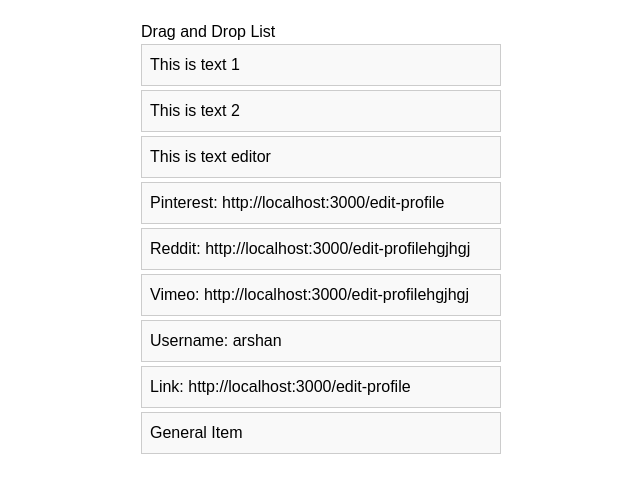
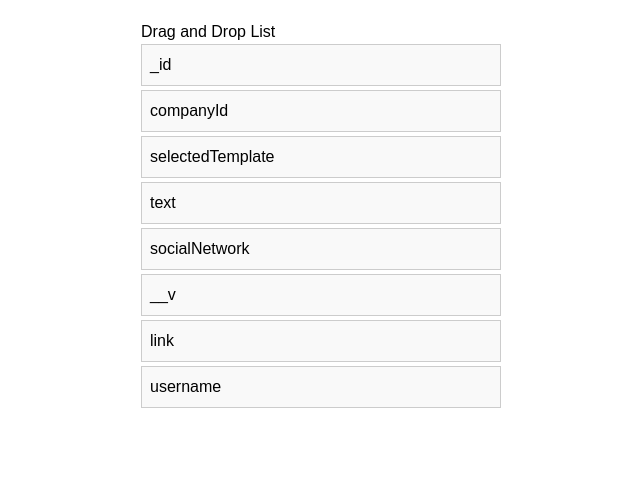
Before and after one commit to arfan4-dev/DnD-project, a React (Vite) app: page / in a window 1280 px wide. Shown: the top 492 px of the page, without its empty margins (319-959 px from the left). Built offline with nearby package versions, Linux system fonts and the light colour scheme.

Commit message:
object keys drag

```diff
--- a/src/App.jsx
+++ b/src/App.jsx
@@ -3,7 +3,7 @@ import { DndContext, closestCenter } from '@dnd-kit/core';
 import { arrayMove, SortableContext, useSortable, verticalListSortingStrategy } from '@dnd-kit/sortable';
 import { CSS } from '@dnd-kit/utilities';
 
-const SortableItem = ({ id, innerText, link, name, value, type, handleClick }) => {
+const SortableItem = ({ id, name, handleClick }) => {
   const { attributes, listeners, setNodeRef, transform, transition } = useSortable({ id });
 
   const style = {
@@ -18,34 +18,60 @@ const SortableItem = ({ id, innerText, link, name, value, type, handleClick }) =
 
   return (
     <div ref={setNodeRef} style={style} {...attributes} {...listeners} onClick={() => handleClick(id)}>
-      {type === 'text' && <div dangerouslySetInnerHTML={{ __html: innerText }} />}
-      {type === 'social' && <div>{name}: <a href={link}>{link}</a></div>}
-      {type === 'username' && <div>Username: {value}</div>}
-      {type === 'link' && <div>Link: <a href={value}>{value}</a></div>}
-      {type === 'general' && <div>General Item</div>}
+      {name}
     </div>
   );
 };
 
 const App = () => {
-  const [items, setItems] = useState([
-    { type: "text", innerText: "<p class=\"blockquote\">This is text 1</p>", _id: "66acdcf2a01fbc87c82ce637" },
-    { type: "text", innerText: "<p class=\"blockquote\">This is text 2</p>", _id: "66acdcf2a01fbc87c82cee17" },
-    { type: "text", innerText: "<p class=\"blockquote\">This is text editor</p>", _id: "66acdcf2a01fbc87c82cee37" },
-    { type: "social", link: "http://localhost:3000/edit-profile", name: "Pinterest", _id: "66acd996a01fbc87c82cedc8" },
-    { type: "social", link: "http://localhost:3000/edit-profilehgjhgj", name: "Reddit", _id: "66acd996a01fbc87c82cedc9" },
-    { type: "social", link: "http://localhost:3000/edit-profilehgjhgj", name: "Vimeo", _id: "66ace90bf6fa46410f956703" },
-    { type: "username", value: "arshan", _id: "66ace90bf6fa46410f9536703" },
-    { type: "link", value: "http://localhost:3000/edit-profile", _id: "66ace90bf6fa46410f2956703" },
-    { type: "general", _id: "66acacd4b1c4660d6791346e", companyId: "66a738407ea7dadd23344551", selectedTemplate: 1 },
-  ]);
+  const [items, setItems] = useState({
+    _id: "66acacd4b1c4660d6791346e",
+    companyId: "66a738407ea7dadd23344551",
+    selectedTemplate: 1,
+    text: [
+      {
+        innerText: "<p class=\"blockquote\">This is text editor</p>",
+        _id: "66acdcf2a01fbc87c82cee37"
+      },
+      {
+        innerText: "<p class=\"blockquote\">This is text editor</p>",
+        _id: "66acdcf2a01fbc87c82cee27"
+      }
+    ],
+    socialNetwork: [
+      {
+        link: "http://localhost:3000/edit-profile",
+        name: "Pinterest",
+        _id: "66acd996a01fbc87c82cedc8"
+      },
+      {
+        link: "http://localhost:3000/edit-profilehgjhgj",
+        name: "Reddit",
+        _id: "66acd996a01fbc87c82cedc9"
+      },
+      {
+        link: "http://localhost:3000/edit-profilehgjhgj",
+        name: "Vimeo",
+        _id: "66ace90bf6fa46410f956703"
+      }
+    ],
+    __v: 3,
+    link: "http://localhost:3000/edit-profile",
+    username: "arshan"
+  });
 
   const handleDragEnd = (event) => {
     const { active, over } = event;
     if (active.id !== over.id) {
-      const oldIndex = items.findIndex(item => item._id === active.id);
-      const newIndex = items.findIndex(item => item._id === over.id);
-      setItems(arrayMove(items, oldIndex, newIndex));
+      const keys = Object.keys(items);
+      const oldIndex = keys.indexOf(active.id);
+      const newIndex = keys.indexOf(over.id);
+      const newKeys = arrayMove(keys, oldIndex, newIndex);
+      const newItems = {};
+      newKeys.forEach(key => {
+        newItems[key] = items[key];
+      });
+      setItems(newItems);
     }
   };
 
@@ -61,18 +87,9 @@ const App = () => {
     <div style={{ padding: '20px', maxWidth: '400px', margin: '0 auto' }}>
       <h1>Drag and Drop List</h1>
       <DndContext collisionDetection={closestCenter} onDragEnd={handleDragEnd}>
-        <SortableContext items={items.map(item => item._id)} strategy={verticalListSortingStrategy}>
-          {items.map(item => (
-            <SortableItem
-              key={item._id}
-              id={item._id}
-              innerText={item.innerText}
-              link={item.link}
-              name={item.name}
-              value={item.value}
-              type={item.type}
-              handleClick={handleItemClick}
-            />
+        <SortableContext items={Object.keys(items)} strategy={verticalListSortingStrategy}>
+          {Object.keys(items).map((key) => (
+            <SortableItem key={key} id={key} name={key} handleClick={handleItemClick} />
           ))}
         </SortableContext>
       </DndContext>
```
